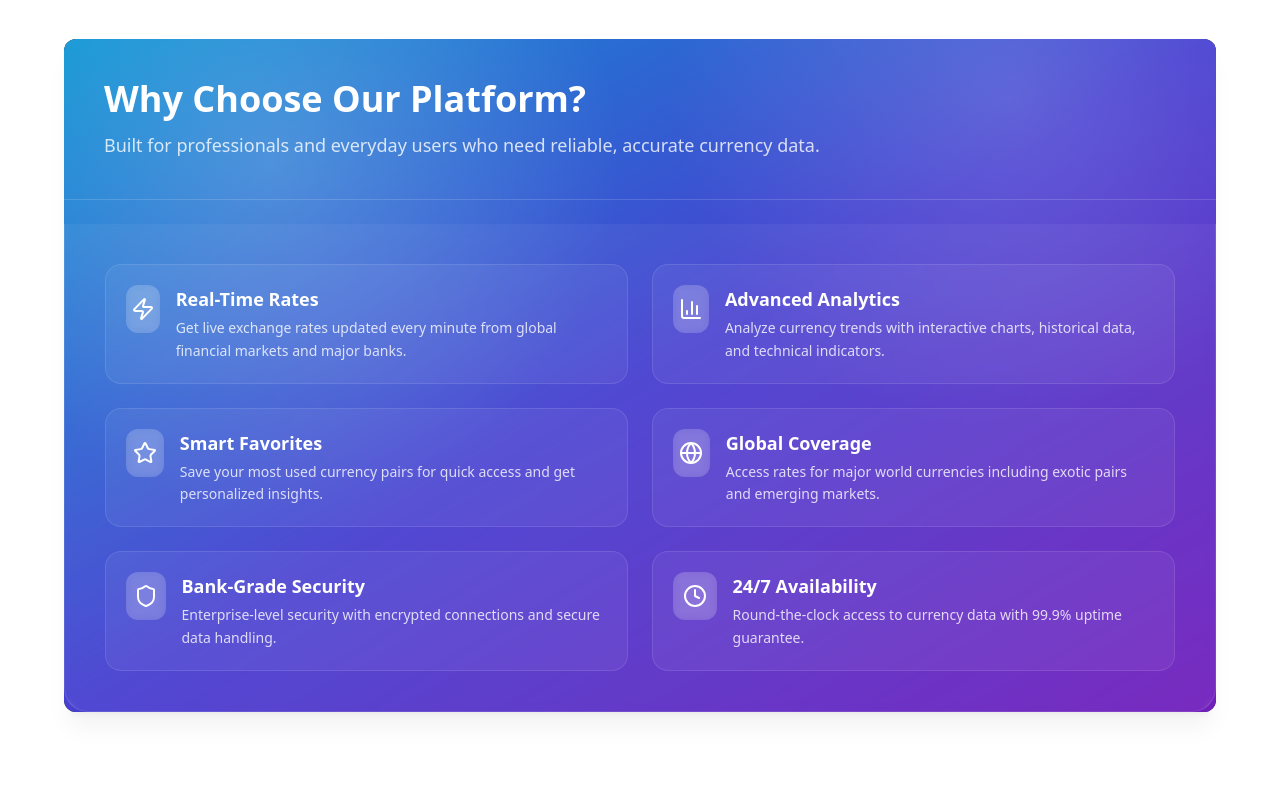
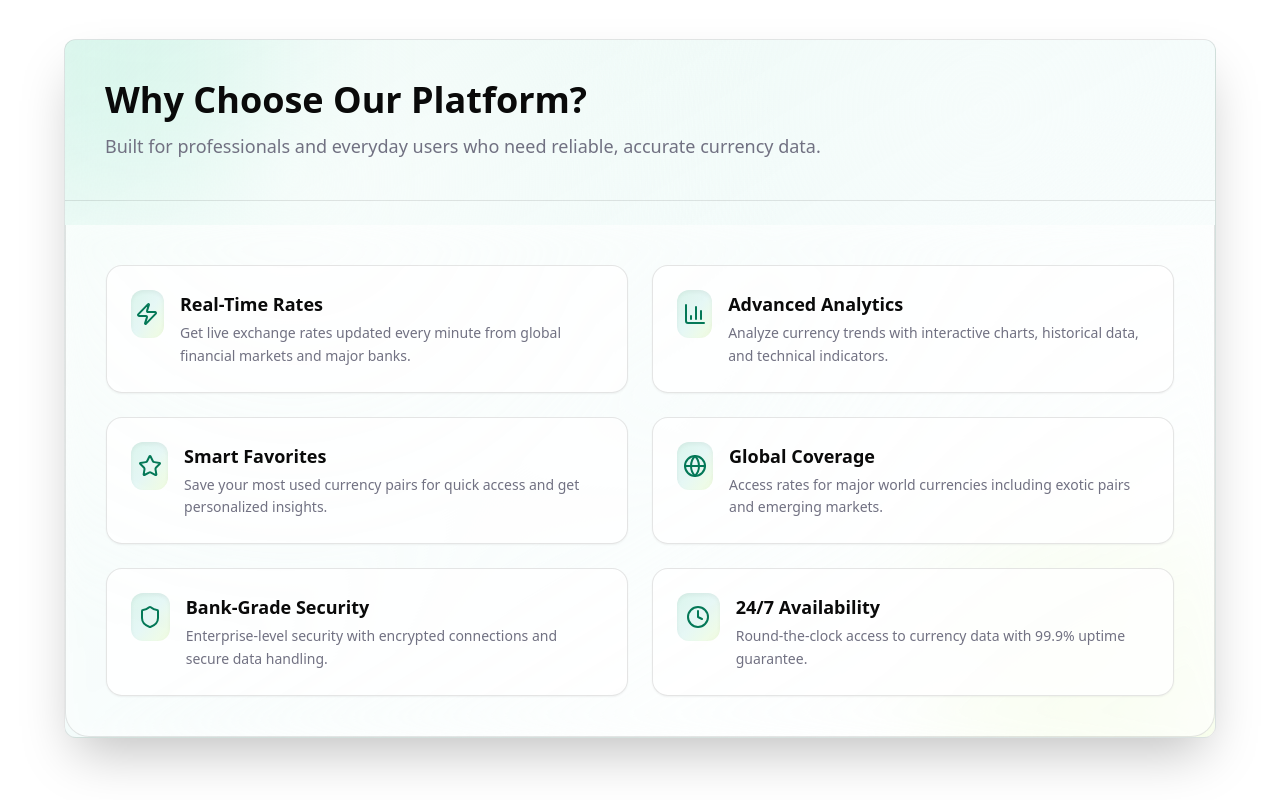
Before and after one commit to agudu50/Currency-Converter, a React (Vite) app: page / in a window 1280 px wide. Shown: the part 1640-2440 px from the top of the page. Built offline with nearby package versions, Linux system fonts and the light colour scheme; no server answers.

Commit message:
updated the homepage with new styling

```diff
--- a/src/pages/HomePage.jsx
+++ b/src/pages/HomePage.jsx
@@ -255,21 +255,47 @@ export function HomePage({ favorites, onFavoriteAdd, onRemoveFavorite }) {
         ))}
       </section>
 
-      {/* Choose - Light Gradient Card */}
+      {/* Choose - Elevated Glass Card */}
       <section className="py-12">
         <div className="max-w-6xl mx-auto">
-          <Card className="overflow-hidden border border-border/70 bg-gradient-to-br from-indigo-500/10 via-blue-500/5 to-white shadow-lg backdrop-blur-sm text-foreground">
-            <div className="h-1 w-full bg-gradient-to-r from-indigo-500/80 via-sky-500/70 to-cyan-400/70" />
+          <Card className="relative overflow-hidden border border-border/70 bg-gradient-to-br from-indigo-500/10 via-blue-500/5 to-white shadow-2xl backdrop-blur-md text-foreground">
+            <div className="absolute inset-0 pointer-events-none">
+              <div className="absolute -top-24 -left-10 h-64 w-64 bg-primary/15 blur-3xl" />
+              <div className="absolute -bottom-16 right-0 h-64 w-64 bg-cyan-400/15 blur-3xl" />
+              <div className="absolute inset-0 bg-[radial-gradient(circle_at_20%_20%,rgba(255,255,255,0.6),transparent_45%),radial-gradient(circle_at_80%_10%,rgba(255,255,255,0.35),transparent_40%)]" />
+            </div>
 
-            <CardContent className="p-8 sm:p-10 space-y-8">
-              <div className="space-y-3 max-w-4xl">
-                <div className="inline-flex items-center gap-2 rounded-full bg-primary/10 text-primary px-3 py-1 text-xs font-semibold">
-                  Why Choose Us
+            <div className="h-1 w-full bg-gradient-to-r from-indigo-500/80 via-sky-500/70 to-cyan-400/70 relative z-10" />
+
+            <CardContent className="relative z-10 p-8 sm:p-10 space-y-10">
+              <div className="flex flex-col lg:flex-row lg:items-center lg:justify-between gap-6">
+                <div className="space-y-3 max-w-3xl">
+                  <div className="inline-flex items-center gap-2 rounded-full bg-primary/10 text-primary px-3 py-1 text-xs font-semibold shadow-sm">
+                    Why Choose Us
+                  </div>
+                  <h2 className="text-3xl md:text-4xl font-bold leading-tight">Why Choose Our Platform?</h2>
+                  <p className="text-lg text-muted-foreground">
+                    Built for professionals and everyday users who need reliable, accurate currency data.
+                  </p>
                 </div>
-                <h2 className="text-3xl md:text-4xl font-bold leading-tight">Why Choose Our Platform?</h2>
-                <p className="text-lg text-muted-foreground max-w-3xl">
-                  Built for professionals and everyday users who need reliable, accurate currency data.
-                </p>
+                <div className="grid grid-cols-2 gap-3 text-sm text-foreground/80 bg-white/70 border border-border/60 rounded-2xl p-4 shadow-sm backdrop-blur">
+                  <div className="space-y-1">
+                    <div className="text-xs uppercase tracking-wide text-muted-foreground">Latency</div>
+                    <div className="text-xl font-semibold">&lt; 300ms</div>
+                  </div>
+                  <div className="space-y-1">
+                    <div className="text-xs uppercase tracking-wide text-muted-foreground">Pairs tracked</div>
+                    <div className="text-xl font-semibold">180+</div>
+                  </div>
+                  <div className="space-y-1">
+                    <div className="text-xs uppercase tracking-wide text-muted-foreground">Uptime</div>
+                    <div className="text-xl font-semibold">99.9%</div>
+                  </div>
+                  <div className="space-y-1">
+                    <div className="text-xs uppercase tracking-wide text-muted-foreground">Updates</div>
+                    <div className="text-xl font-semibold">Every 60s</div>
+                  </div>
+                </div>
               </div>
 
               <div className="grid md:grid-cols-2 gap-4 sm:gap-6">
@@ -283,9 +309,9 @@ export function HomePage({ favorites, onFavoriteAdd, onRemoveFavorite }) {
                 ].map((item, idx) => (
                   <div
                     key={idx}
-                    className="group flex gap-4 p-4 sm:p-5 rounded-2xl border border-border/60 bg-white shadow-sm hover:border-primary/60 hover:shadow-md transition-colors"
+                    className="group flex gap-4 p-5 sm:p-6 rounded-2xl border border-border/60 bg-white/80 shadow-sm hover:border-primary/50 hover:shadow-lg transition-all"
                   >
-                    <div className="h-12 w-12 rounded-xl bg-primary/10 text-primary flex items-center justify-center">
+                    <div className="h-12 w-12 rounded-xl bg-gradient-to-br from-indigo-500/15 via-blue-500/10 to-cyan-400/15 text-primary flex items-center justify-center shadow-inner">
                       <item.icon className="h-6 w-6" />
                     </div>
                     <div className="space-y-1">
--- a/src/pages/LandingPage.jsx
+++ b/src/pages/LandingPage.jsx
@@ -242,23 +242,24 @@ export function LandingPage() {
                 ))}
               </div>
             </section>
-          </div>
-
-          {/* Why Choose Section - Gradient Glass Card */}
+          </div>          {/* Why Choose Section - Emerald/Teal Glass Card */}
           <section className="py-12">
             <div className="max-w-6xl mx-auto">
-              <Card className="relative overflow-hidden border-0 shadow-xl shadow-slate-900/5 bg-slate-950 text-white">
-                <div className="absolute inset-0 bg-gradient-to-br from-sky-500 via-indigo-600 to-purple-700 opacity-90" />
-                <div className="absolute inset-0 bg-[radial-gradient(circle_at_18%_18%,rgba(255,255,255,0.20),transparent_32%),radial-gradient(circle_at_82%_8%,rgba(255,255,255,0.16),transparent_30%)]" />
+              <Card className="relative overflow-hidden border border-border/70 bg-gradient-to-br from-emerald-500/10 via-teal-500/5 to-white shadow-2xl backdrop-blur-md text-foreground">
+                <div className="absolute inset-0 pointer-events-none">
+                  <div className="absolute -top-24 -left-10 h-64 w-64 bg-emerald-400/20 blur-3xl" />
+                  <div className="absolute -bottom-16 right-0 h-64 w-64 bg-lime-300/25 blur-3xl" />
+                  <div className="absolute inset-0 bg-[radial-gradient(circle_at_20%_20%,rgba(255,255,255,0.65),transparent_45%),radial-gradient(circle_at_80%_10%,rgba(255,255,255,0.35),transparent_40%)]" />
+                </div>
 
-                <div className="relative z-10 p-8 sm:p-10 border-b border-white/15">
-                  <h2 className="text-3xl md:text-4xl font-bold text-white">Why Choose Our Platform?</h2>
-                  <p className="text-white/80 text-lg mt-3 max-w-3xl">
+                <div className="relative z-10 p-8 sm:p-10 border-b border-border/50">
+                  <h2 className="text-3xl md:text-4xl font-bold">Why Choose Our Platform?</h2>
+                  <p className="text-lg text-muted-foreground mt-3 max-w-3xl">
                     Built for professionals and everyday users who need reliable, accurate currency data.
                   </p>
                 </div>
 
-                <div className="relative z-10 grid md:grid-cols-2 gap-4 sm:gap-6 p-8 sm:p-10 bg-white/5 backdrop-blur-sm rounded-b-3xl border border-white/10 border-t-0">
+                <div className="relative z-10 grid md:grid-cols-2 gap-4 sm:gap-6 p-8 sm:p-10 bg-white/70 backdrop-blur-md rounded-b-3xl border border-border/60 border-t-0">
                   {[
                     { icon: Zap, title: "Real-Time Rates", desc: "Get live exchange rates updated every minute from global financial markets and major banks." },
                     { icon: BarChart3, title: "Advanced Analytics", desc: "Analyze currency trends with interactive charts, historical data, and technical indicators." },
@@ -269,14 +270,14 @@ export function LandingPage() {
                   ].map((item, idx) => (
                     <div
                       key={idx}
-                      className="group flex gap-4 p-4 sm:p-5 rounded-2xl border border-white/10 bg-white/5 hover:bg-white/10 transition-colors"
+                      className="group flex gap-4 p-5 sm:p-6 rounded-2xl border border-border/60 bg-white/80 shadow-sm hover:border-emerald-400/70 hover:shadow-lg transition-all"
                     >
-                      <div className="h-12 w-12 rounded-xl bg-white/15 backdrop-blur-sm flex items-center justify-center text-white">
+                      <div className="h-12 w-12 rounded-xl bg-gradient-to-br from-emerald-500/15 via-teal-500/10 to-lime-300/20 text-emerald-700 flex items-center justify-center shadow-inner">
                         <item.icon className="h-6 w-6" />
                       </div>
                       <div className="space-y-1">
-                        <div className="font-semibold text-lg text-white">{item.title}</div>
-                        <p className="text-sm text-white/80 leading-relaxed">{item.desc}</p>
+                        <div className="font-semibold text-lg text-foreground">{item.title}</div>
+                        <p className="text-sm text-muted-foreground leading-relaxed">{item.desc}</p>
                       </div>
                     </div>
                   ))}
--- a/src/pages/SettingsPage.jsx
+++ b/src/pages/SettingsPage.jsx
@@ -83,12 +83,44 @@ export function SettingsPage() {
       </div>
 
       <Tabs defaultValue="profile" className="space-y-6">
-        <TabsList className="grid w-full grid-cols-2 md:grid-cols-5">
-          <TabsTrigger value="profile">Profile</TabsTrigger>
-          <TabsTrigger value="preferences">Preferences</TabsTrigger>
-          <TabsTrigger value="notifications">Notifications</TabsTrigger>
-          <TabsTrigger value="privacy">Privacy</TabsTrigger>
-          <TabsTrigger value="account">Account</TabsTrigger>
+        <TabsList
+          className="w-full flex gap-2 md:gap-3 overflow-x-auto md:overflow-visible rounded-xl bg-white/80 border border-border/60 p-2 shadow-sm [scrollbar-width:none] [-ms-overflow-style:none] [&::-webkit-scrollbar]:hidden md:flex-wrap md:justify-center"
+        >
+          <TabsTrigger
+            value="profile"
+            className="w-full flex items-center justify-center gap-2 rounded-lg px-3 py-2 text-sm md:text-base whitespace-nowrap data-[state=active]:bg-gradient-to-r data-[state=active]:from-indigo-500/15 data-[state=active]:via-sky-500/10 data-[state=active]:to-cyan-400/10 data-[state=active]:text-foreground data-[state=active]:border data-[state=active]:border-primary/50"
+          >
+            <User className="h-4 w-4" />
+            Profile
+          </TabsTrigger>
+          <TabsTrigger
+            value="preferences"
+            className="w-full flex items-center justify-center gap-2 rounded-lg px-3 py-2 text-sm md:text-base whitespace-nowrap data-[state=active]:bg-gradient-to-r data-[state=active]:from-indigo-500/15 data-[state=active]:via-sky-500/10 data-[state=active]:to-cyan-400/10 data-[state=active]:text-foreground data-[state=active]:border data-[state=active]:border-primary/50"
+          >
+            <Palette className="h-4 w-4" />
+            Preferences
+          </TabsTrigger>
+          <TabsTrigger
+            value="notifications"
+            className="w-full flex items-center justify-center gap-2 rounded-lg px-3 py-2 text-sm md:text-base whitespace-nowrap data-[state=active]:bg-gradient-to-r data-[state=active]:from-indigo-500/15 data-[state=active]:via-sky-500/10 data-[state=active]:to-cyan-400/10 data-[state=active]:text-foreground data-[state=active]:border data-[state=active]:border-primary/50"
+          >
+            <Bell className="h-4 w-4" />
+            Notifications
+          </TabsTrigger>
+          <TabsTrigger
+            value="privacy"
+            className="w-full flex items-center justify-center gap-2 rounded-lg px-3 py-2 text-sm md:text-base whitespace-nowrap data-[state=active]:bg-gradient-to-r data-[state=active]:from-indigo-500/15 data-[state=active]:via-sky-500/10 data-[state=active]:to-cyan-400/10 data-[state=active]:text-foreground data-[state=active]:border data-[state=active]:border-primary/50"
+          >
+            <Shield className="h-4 w-4" />
+            Privacy
+          </TabsTrigger>
+          <TabsTrigger
+            value="account"
+            className="w-full flex items-center justify-center gap-2 rounded-lg px-3 py-2 text-sm md:text-base whitespace-nowrap data-[state=active]:bg-gradient-to-r data-[state=active]:from-indigo-500/15 data-[state=active]:via-sky-500/10 data-[state=active]:to-cyan-400/10 data-[state=active]:text-foreground data-[state=active]:border data-[state=active]:border-primary/50"
+          >
+            <Globe className="h-4 w-4" />
+            Account
+          </TabsTrigger>
         </TabsList>
 
         {/* Profile Settings */}
```
